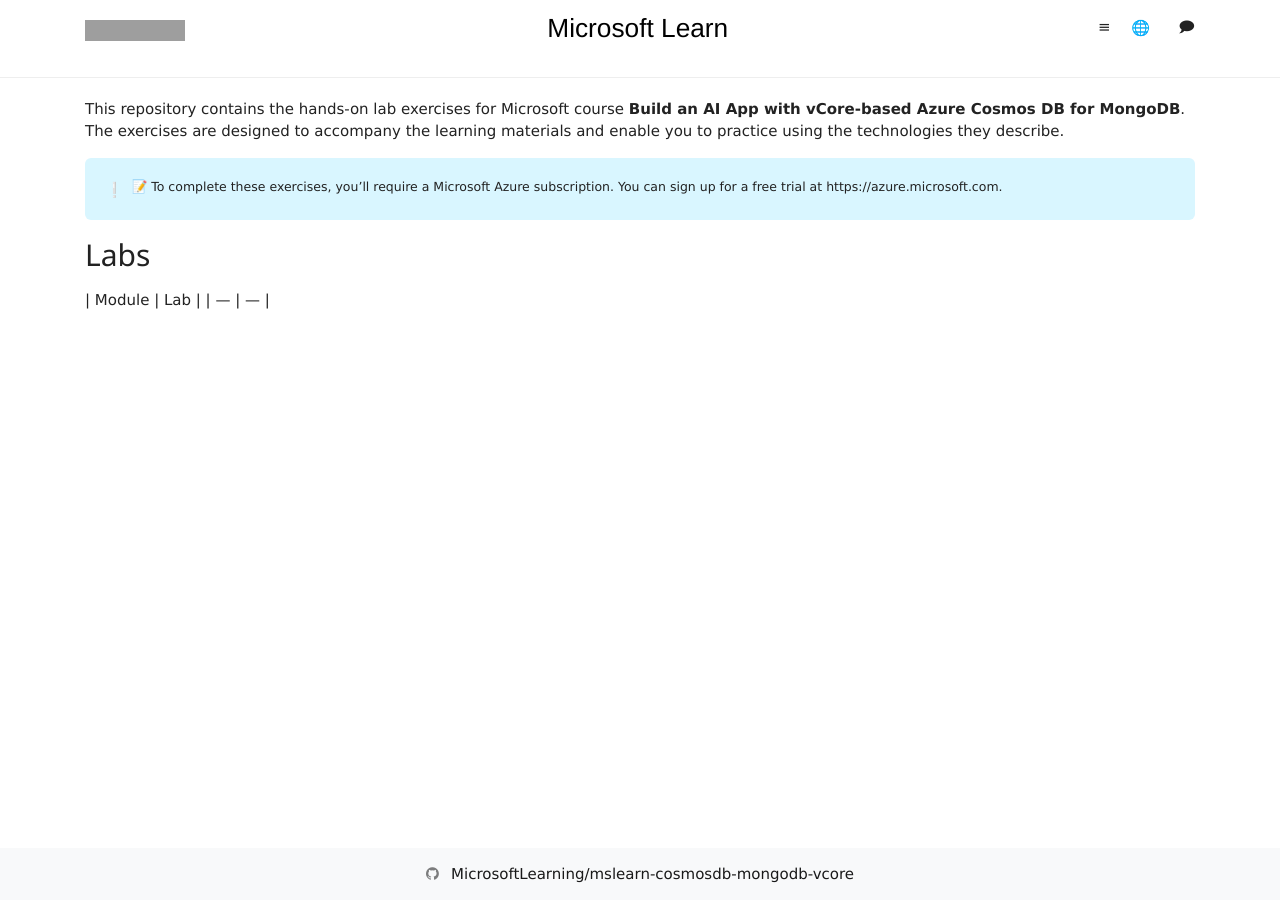
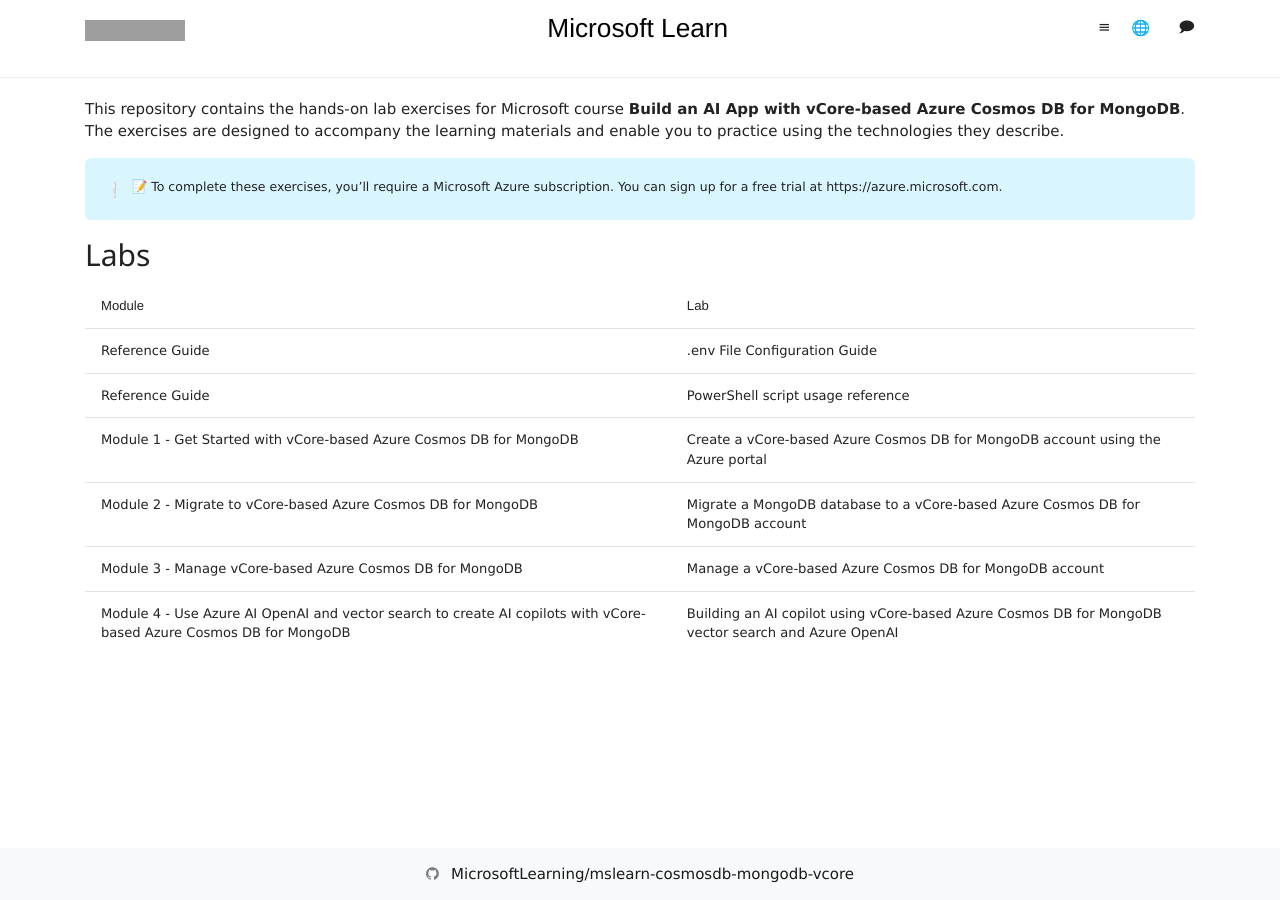
Before and after one commit to MicrosoftLearning/mslearn-cosmosdb-mongodb-vcore, a Jekyll site: the page built from index.md, in a window 1280 px wide. Built offline with Jekyll 4.4.1, drawn with Linux system fonts in a browser that asks for light colours; nearby versions of some CDN libraries; grey boxes are pictures that could not be loaded.

Commit message:
Update index.md

```diff
--- a/index.md
+++ b/index.md
@@ -10,7 +10,7 @@ This repository contains the hands-on lab exercises for Microsoft course **Build
 
 ## Labs
 
-{% assign labs = site.pages | where_exp:"page", "page.url contains '/instructions'" %}
+{% assign labs = site.pages | where_exp:"page", "page.url contains '/Instructions'" %}
 | Module | Lab |
 | --- | --- |
 {% for activity in labs  %}| {{ activity.lab.module }} | [{{ activity.lab.title }}]({{ site.github.url }}{{ activity.url }}) |
```
